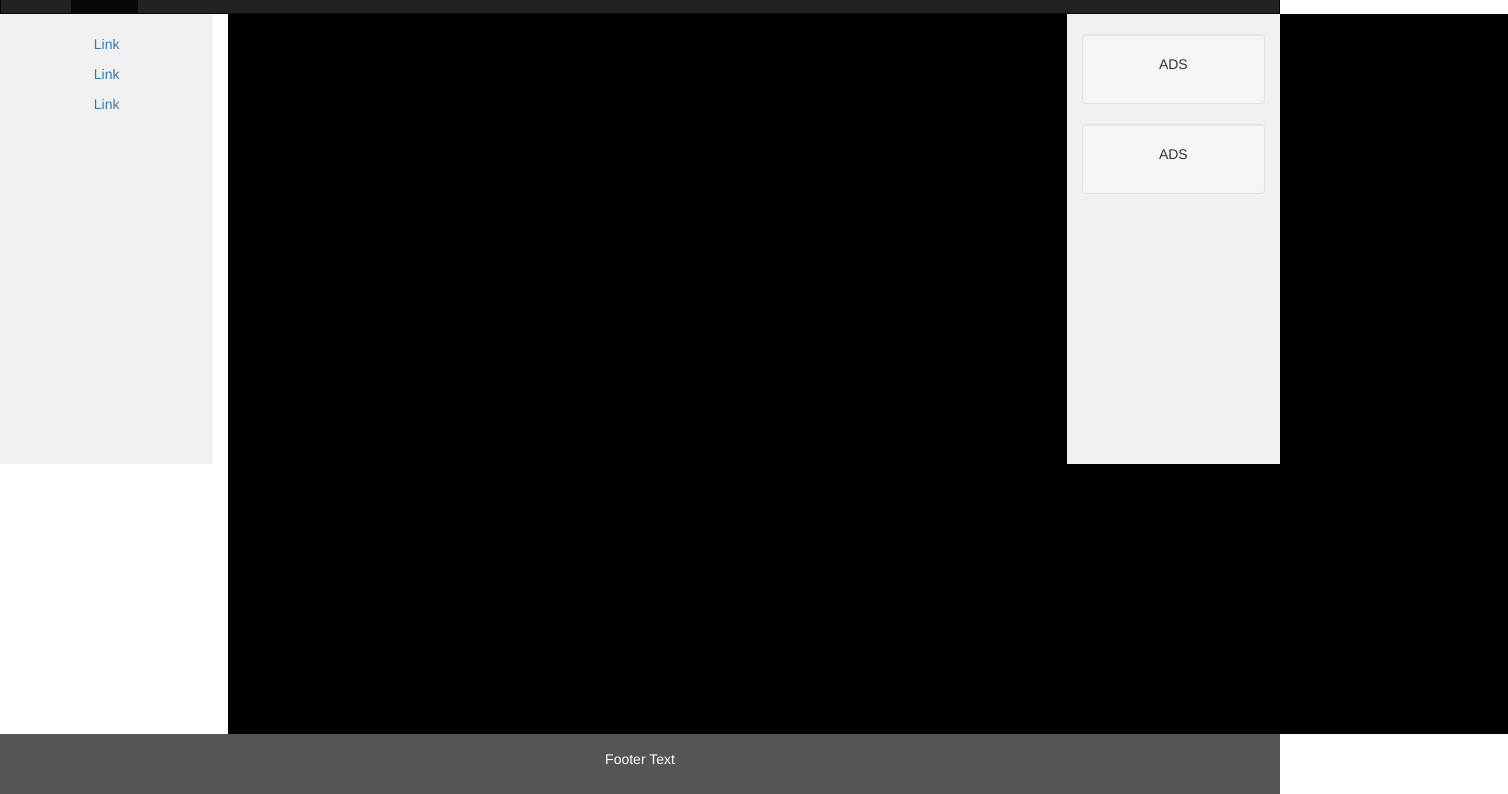
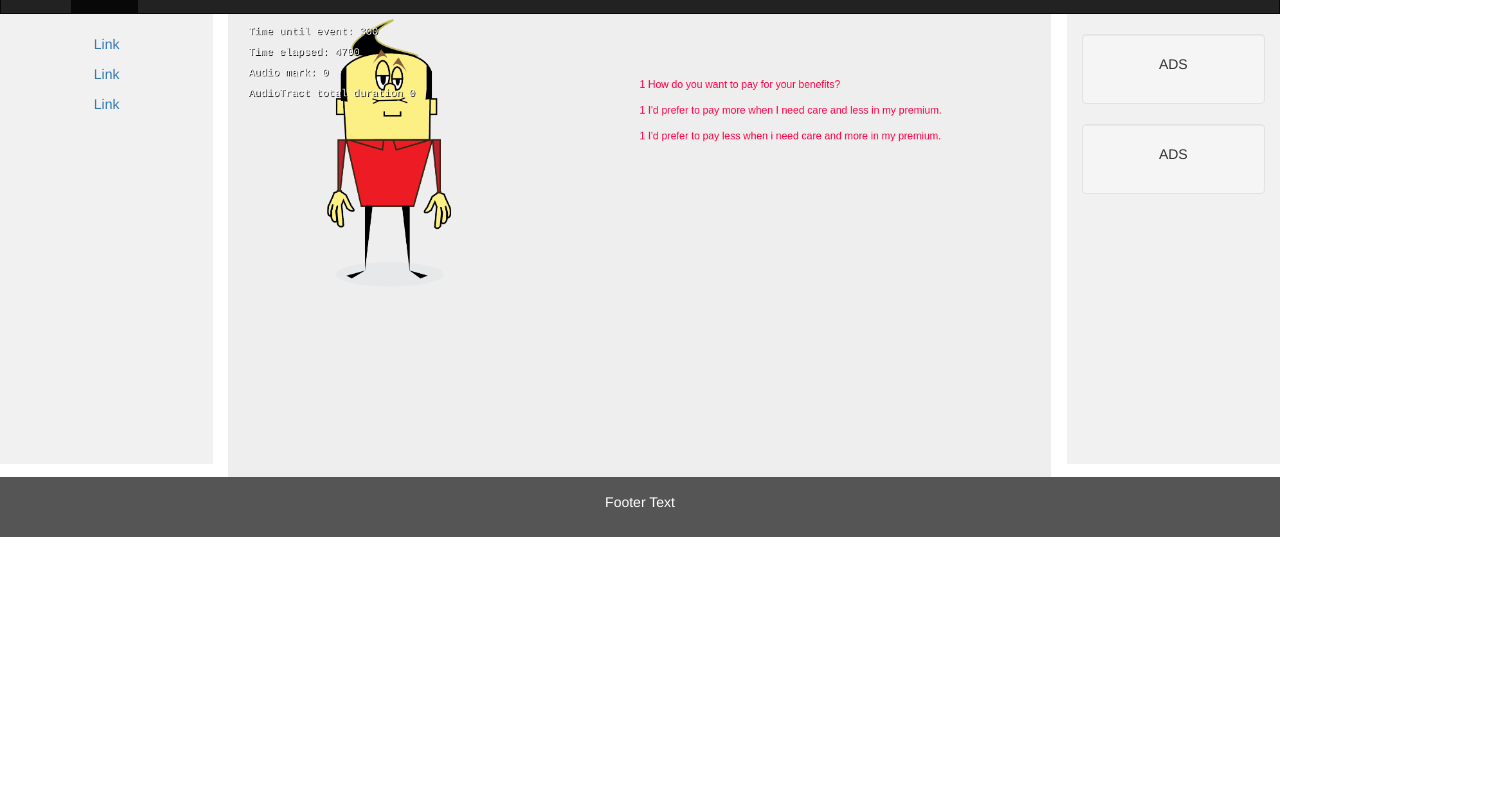
Before and after one commit to johnvogen/phaserDemo, a plain HTML site: page phaserDemo/index - Copy.html in a window 1280 px wide. Shown: the part 38-832 px from the top of the page, 1508 px wide, since content can reach past the window. After the commit the page ends 800 px from the top, so only its background shows below. Drawn offline with nearby package versions, Linux system fonts and the light colour scheme; no server answers; animation ran at ten frames a second.

Commit message:
update good now

```diff
--- a/phaserDemo/index - Copy.html
+++ b/phaserDemo/index - Copy.html
@@ -28,16 +28,16 @@
 
         //bootState************************************************************************
 
-        TheGame.bootState = function (game) {
-            TheGame.bootState.prototype = {
+        TheGame.bootState = function (game) { };
+        TheGame.bootState.prototype = {
 
-                create: function () {
-                    game.physics.startSystem(Phaser.Physics.ARCADE);
-                    game.state.start('first');
-                }
+            create: function () {
+                game.physics.startSystem(Phaser.Physics.ARCADE);
+                game.state.start('first');
             }
+        }
 
-        };
+
 
         //firstState************************************************************************
         TheGame.firstState = function (game) { };
```
